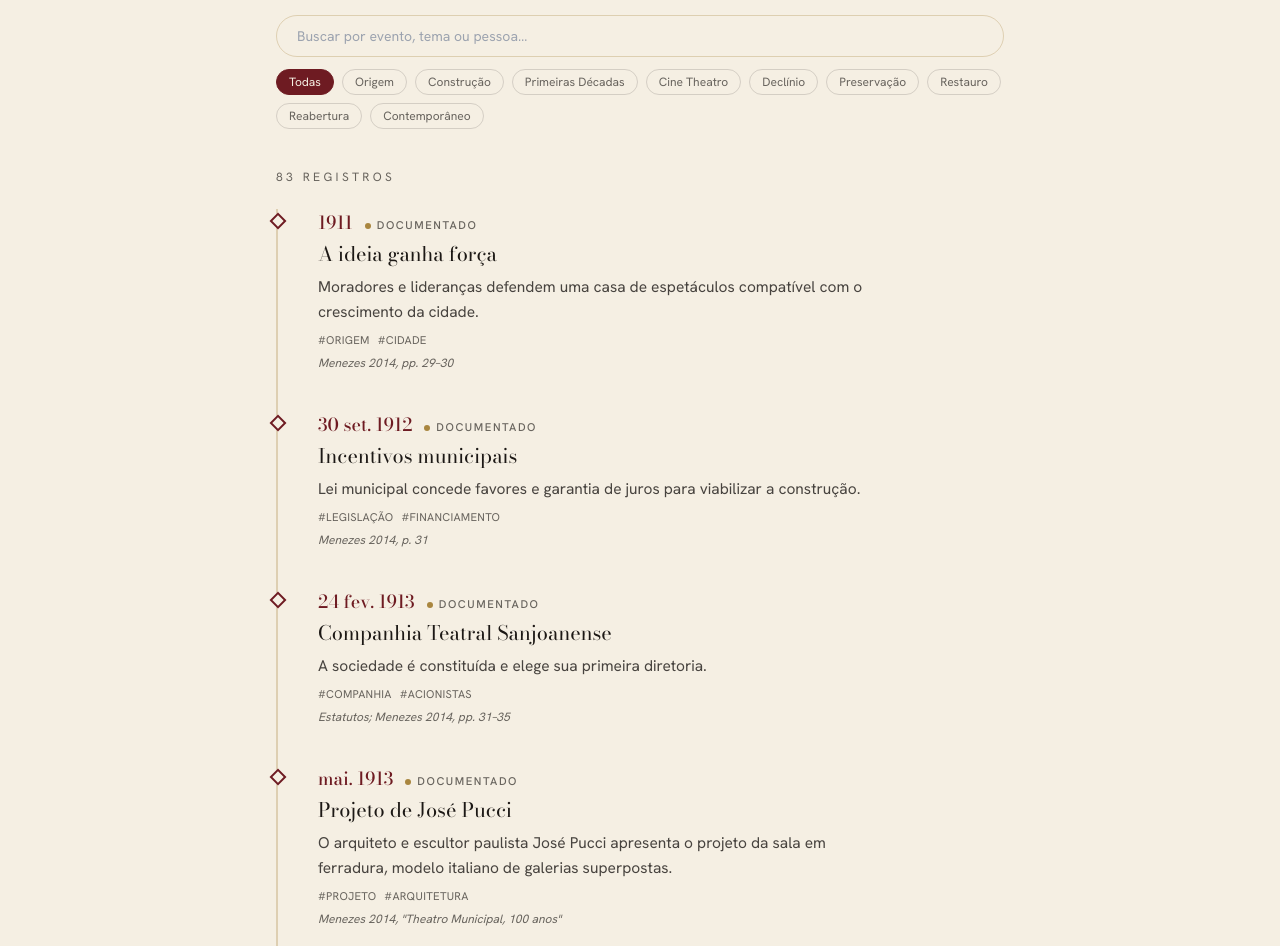
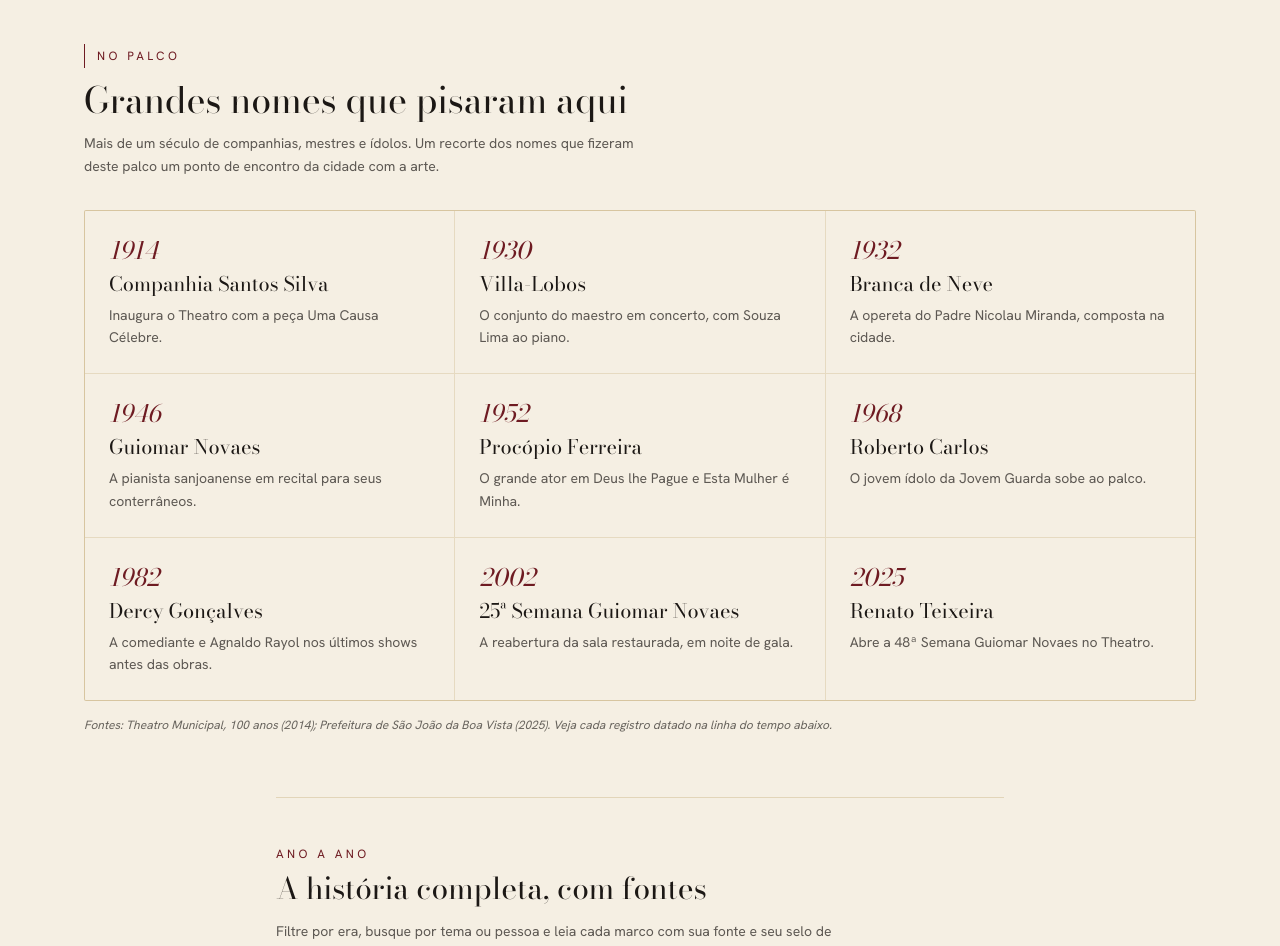
Before and after one commit to edumenezes75/theatro-sjbv, a Next.js app: page /linha-do-tempo in a window 1280 px wide. Shown: the part 400-1346 px from the top of the page. Built offline with nearby package versions, Linux system fonts and the light colour scheme.

Commit message:
10/10: destaque 'No palco — grandes nomes' na Linha do Tempo (recorte curado dos marcos artísticos, com fontes), e reestrutura a página em destaque + história completa ano a ano

```diff
--- a/app/linha-do-tempo/page.tsx
+++ b/app/linha-do-tempo/page.tsx
@@ -4,6 +4,7 @@ import { getPageBySlug } from '@/lib/content';
 import ChapterHero from '@/components/ChapterHero';
 import FontesDaPagina from '@/components/FontesDaPagina';
 import TimelineExplorer from '@/components/TimelineExplorer';
+import NoPalco from '@/components/NoPalco';
 
 export const metadata: Metadata = {
   title: 'Linha do tempo',
@@ -15,10 +16,17 @@ export default function LinhaDoTempoPage() {
   return (
     <article>
       <ChapterHero eyebrow="Da pedra fundamental ao patrimônio vivo" title="Linha do tempo" />
+      <div className="mx-auto max-w-6xl px-5 pt-14">
+        <NoPalco />
+      </div>
       <div className="mx-auto max-w-3xl px-5 pb-14">
-        <p className="mb-2 max-w-reading font-sans text-lg leading-relaxed text-ink/85 dark:text-cream/85">
-          Filtre por era, busque por tema ou pessoa e leia cada marco com sua fonte e seu selo de evidência.
-        </p>
+        <div className="mt-16 border-t border-gold/25 pt-12">
+          <p className="font-sans text-xs uppercase tracking-eyebrow text-curtain dark:text-gold">Ano a ano</p>
+          <h2 className="mt-2 font-display text-3xl leading-tight">A história completa, com fontes</h2>
+          <p className="mt-3 max-w-reading font-sans text-sm leading-relaxed text-ink/70 dark:text-cream/70">
+            Filtre por era, busque por tema ou pessoa e leia cada marco com sua fonte e seu selo de evidência.
+          </p>
+        </div>
         <TimelineExplorer eventos={eventos} />
         <FontesDaPagina fontes={page?.fontes ?? null} />
       </div>
--- /dev/null
+++ b/components/NoPalco.tsx
@@ -0,0 +1,38 @@
+const NOMES = [
+  { ano: '1914', nome: 'Companhia Santos Silva', obra: 'Inaugura o Theatro com a peça Uma Causa Célebre.' },
+  { ano: '1930', nome: 'Villa-Lobos', obra: 'O conjunto do maestro em concerto, com Souza Lima ao piano.' },
+  { ano: '1932', nome: 'Branca de Neve', obra: 'A opereta do Padre Nicolau Miranda, composta na cidade.' },
+  { ano: '1946', nome: 'Guiomar Novaes', obra: 'A pianista sanjoanense em recital para seus conterrâneos.' },
+  { ano: '1952', nome: 'Procópio Ferreira', obra: 'O grande ator em Deus lhe Pague e Esta Mulher é Minha.' },
+  { ano: '1968', nome: 'Roberto Carlos', obra: 'O jovem ídolo da Jovem Guarda sobe ao palco.' },
+  { ano: '1982', nome: 'Dercy Gonçalves', obra: 'A comediante e Agnaldo Rayol nos últimos shows antes das obras.' },
+  { ano: '2002', nome: '25ª Semana Guiomar Novaes', obra: 'A reabertura da sala restaurada, em noite de gala.' },
+  { ano: '2025', nome: 'Renato Teixeira', obra: 'Abre a 48ª Semana Guiomar Novaes no Theatro.' },
+];
+
+export default function NoPalco() {
+  return (
+    <section className="mt-14">
+      <div className="flex items-center gap-3">
+        <span className="h-6 w-px bg-curtain dark:bg-gold" />
+        <p className="font-sans text-xs uppercase tracking-eyebrow text-curtain dark:text-gold">No palco</p>
+      </div>
+      <h2 className="mt-3 max-w-2xl font-display text-3xl leading-tight sm:text-4xl">Grandes nomes que pisaram aqui</h2>
+      <p className="mt-3 max-w-reading font-sans text-sm leading-relaxed text-ink/70 dark:text-cream/70">
+        Mais de um século de companhias, mestres e ídolos. Um recorte dos nomes que fizeram deste palco um ponto de encontro da cidade com a arte.
+      </p>
+      <ol className="mt-8 grid gap-px overflow-hidden rounded-sm border border-gold/25 bg-gold/20 sm:grid-cols-2 lg:grid-cols-3">
+        {NOMES.map((n) => (
+          <li key={n.ano + n.nome} className="group bg-cream p-6 transition-colors hover:bg-gold/5 dark:bg-night dark:hover:bg-cream/[0.04]">
+            <span className="font-display text-2xl italic text-curtain dark:text-gold">{n.ano}</span>
+            <h3 className="mt-1 font-display text-xl leading-tight">{n.nome}</h3>
+            <p className="mt-2 font-sans text-sm leading-relaxed text-ink/70 dark:text-cream/70">{n.obra}</p>
+          </li>
+        ))}
+      </ol>
+      <p className="mt-4 font-sans text-xs italic text-ink/65 dark:text-cream/65">
+        Fontes: <em>Theatro Municipal, 100 anos</em> (2014); Prefeitura de São João da Boa Vista (2025). Veja cada registro datado na linha do tempo abaixo.
+      </p>
+    </section>
+  );
+}
```
